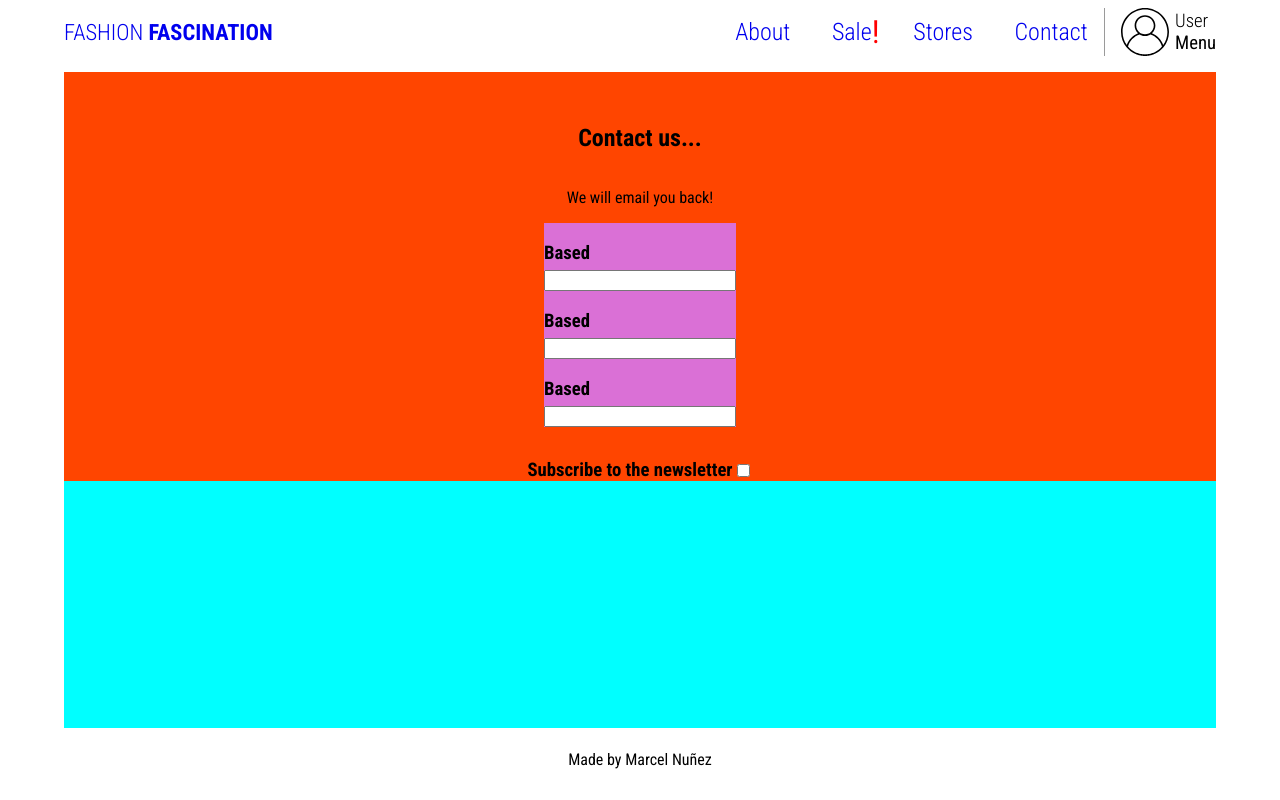
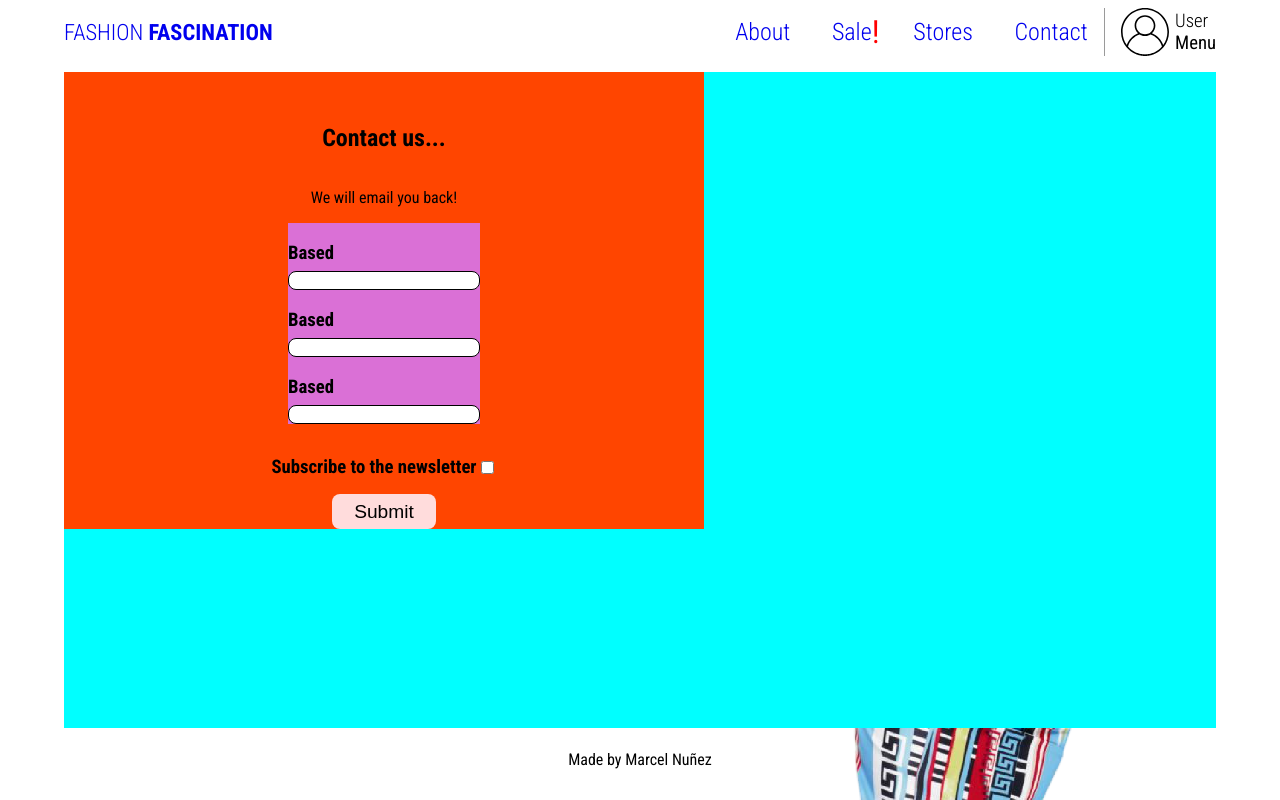
Before and after one commit to MarcelNDG/Fashion-2, a React (Create React App) app: page /contact in a window 1280 px wide. Built offline with nearby package versions, Linux system fonts and the light colour scheme.

Commit message:
Contact form z index done

```diff
--- a/src/App.css
+++ b/src/App.css
@@ -510,7 +510,7 @@ footer{
 
 }
 
-  /* ---------- ABOUT PAGE ----------- */
+  /* ---------- CONTACT PAGE ----------- */
 
   .contactMain{
     background-color: aqua;
@@ -519,6 +519,8 @@ footer{
     justify-content: flex-start;
     height: 100%;
     width: 90vw;
+
+    z-index: 200;
   }
 
   .contactContainer{
@@ -528,6 +530,17 @@ footer{
     background-color: orangered;
     padding-top: 2rem;
     align-items: center;
+  }
+
+  .contactContainer button{
+    cursor: pointer;
+    border: none;
+    font-weight: normal;
+    background-color: rgb(255, 220, 220);
+    margin-top: 1rem;
+    font-size: 1.2rem;
+    padding: 0.4rem 1.4rem;
+    border-radius: 8px;
   }
 
   .contactContainer h3{
@@ -541,7 +554,8 @@ footer{
   }
 
   .contactForm input{
-
+    border-radius: 8px;
+    border: solid 1px #000;
     width: 100%;
   }
 
@@ -947,6 +961,16 @@ footer{
   .storeAdressContainer{
     justify-content: space-between;
   }
+
+  /* ---- CONTACT PAGE ----*/
+
+  .contactMain{
+    align-items: flex-start;
+  }
+
+  .contactContainer{
+    width: 50vw;
+  }
 }
 
 @media (min-width: 1080px){
--- a/src/Pages/Contact.js
+++ b/src/Pages/Contact.js
@@ -2,6 +2,8 @@ import React from 'react'
 
 import TopNav from '../components/TopNav'
 import Footer from '../components/Footer'
+
+import Model from '../img/model.png'
 
 const Contact = () => {
 
@@ -22,14 +24,17 @@ const Contact = () => {
                     <h3>Based</h3>
                     <input type='text'></input>
                 </form>
-                    <div className='checkContainer'>
-                        <h3>Subscribe to the newsletter</h3>
-                        <input type='checkbox'></input>
-                    </div>
+                <div className='checkContainer'>
+                    <h3>Subscribe to the newsletter</h3>
+                    <input type='checkbox'></input>
+                </div>
+                <button>Submit</button>
+
             </div>
         </main>
 
         <Footer />
+            <img className='modelPic' src={Model} alt="Model" />
         </>
     )
 }
```
